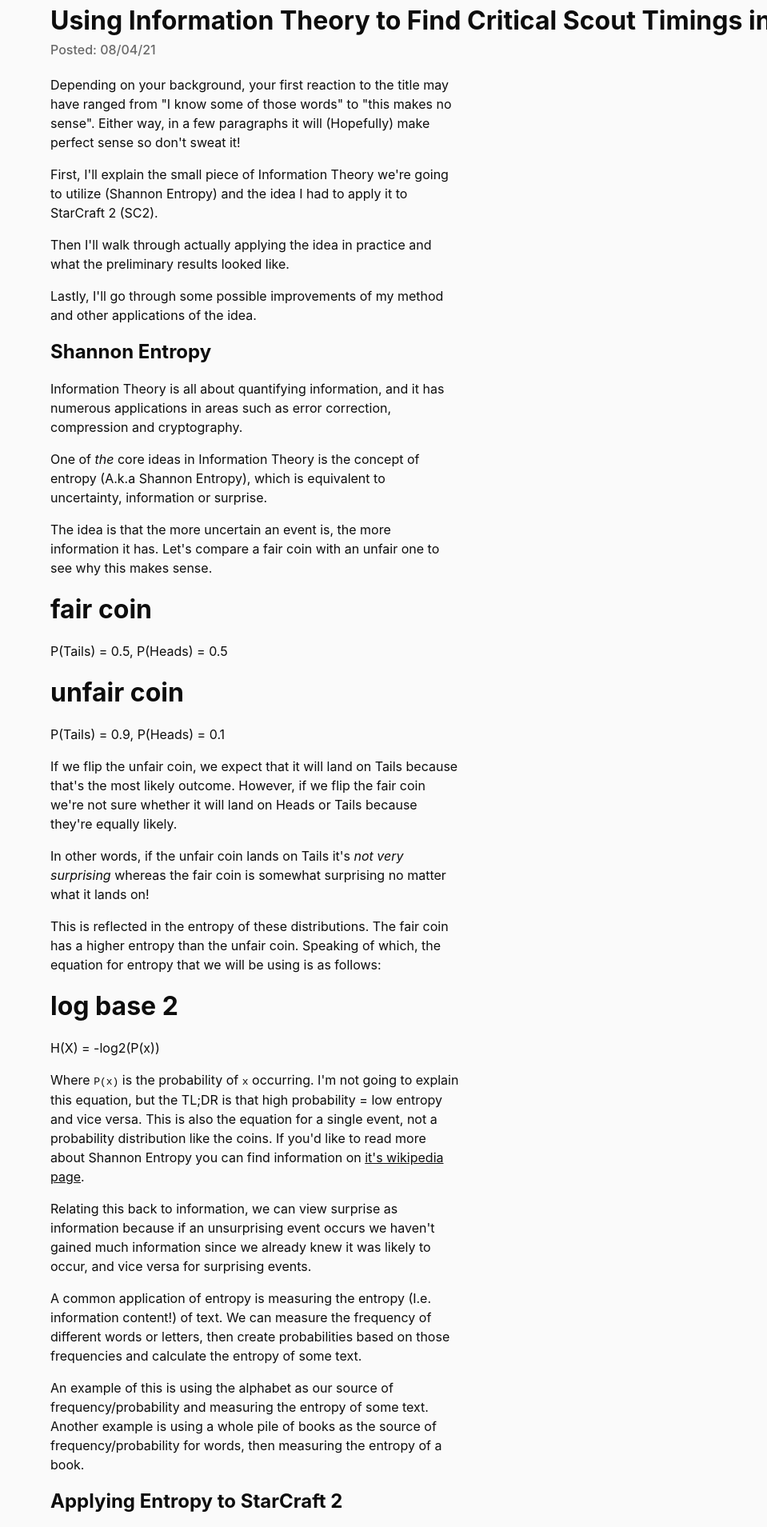
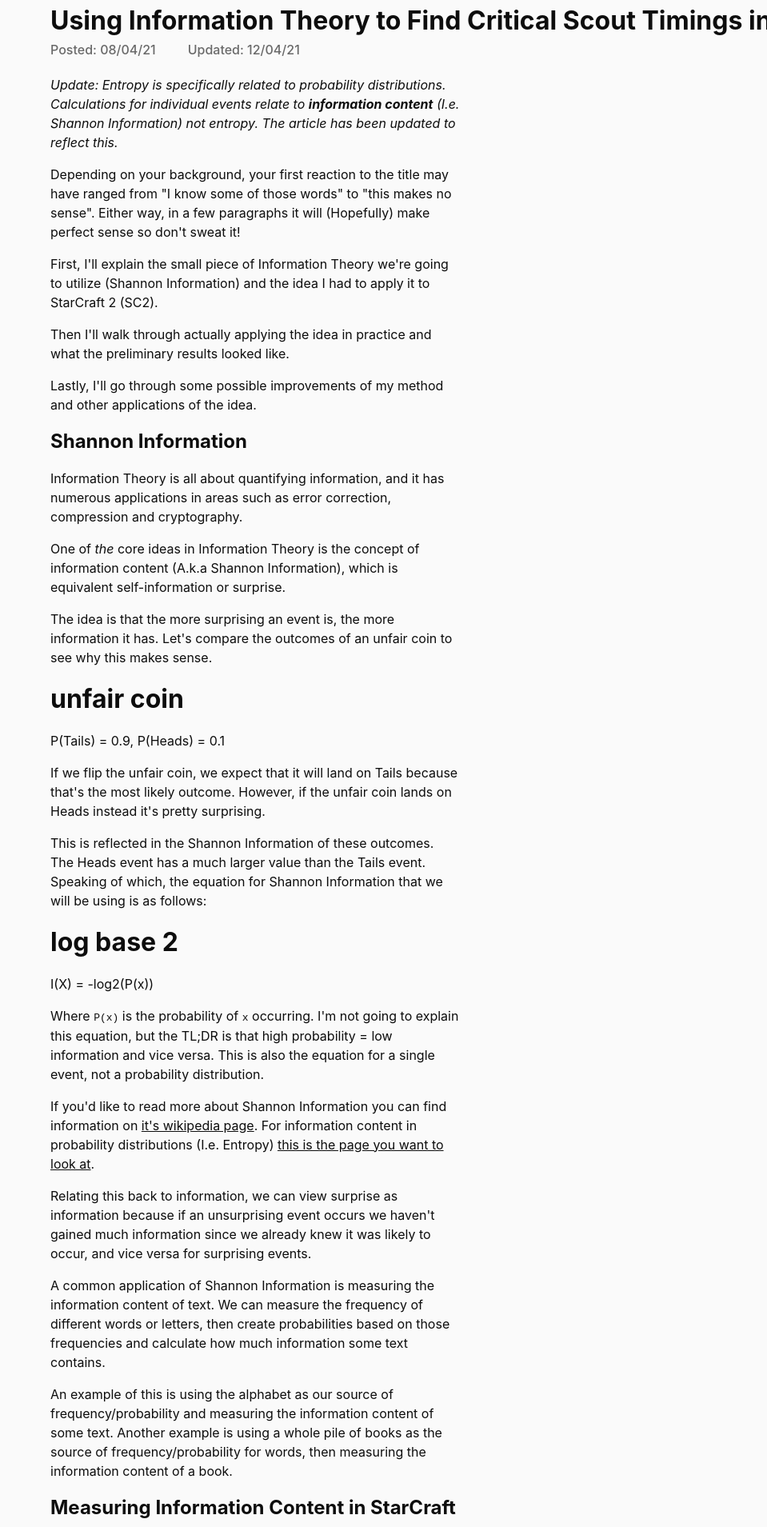
Before and after one commit to ZephyrBlu/qnt.gg, a Next.js app: page /blog/information-theory-scouting-sc2 in a window 1280 px wide. Shown: the part 120-2029 px from the top of the page at 80% size, without its empty margins (321-1280 px from the left). Built offline with nearby package versions, Linux system fonts and the light colour scheme.

Commit message:
Edit info theory post to correct usage of entropy

```diff
--- a/components/PostDetails.css
+++ b/components/PostDetails.css
@@ -30,7 +30,7 @@
 }
 
 .PostDetails__date:first-child {
-    margin-right: 10px;
+    margin-right: 40px;
 }
 
 @media (max-width: 1200px) {
--- a/components/PostDetails.tsx
+++ b/components/PostDetails.tsx
@@ -24,7 +24,7 @@
             </div>
             {updatedAt &&
                 <div className="PostDetails__date Post__date--updated">
-                    (Last Updated: {updatedAt})
+                    Updated: {updatedAt}
                 </div>}
             </div>
     </div>
--- a/pages/blog/information-theory-scouting-sc2.mdx
+++ b/pages/blog/information-theory-scouting-sc2.mdx
@@ -9,93 +9,93 @@
         path={postPath}
         title="Using Information Theory to Find Critical Scout Timings in StarCraft 2"
         postedAt="08/04/21"
+        updatedAt="12/04/21"
     />
 );
 
 <Fragment>{postDetails()}</Fragment>
 
+*Update: Entropy is specifically related to probability distributions.
+Calculations for individual events relate to **information content** (I.e. Shannon Information)
+not entropy. The article has been updated to reflect this.*
+
 Depending on your background, your first reaction to the title may have ranged from "I know some of those words"
 to "this makes no sense". Either way, in a few paragraphs it will (Hopefully) make perfect sense so don't sweat it!
 
 First, I'll explain the small piece of Information Theory we're going to utilize
-(Shannon Entropy) and the idea I had to apply it to StarCraft 2 (SC2).
+(Shannon Information) and the idea I had to apply it to StarCraft 2 (SC2).
 
 Then I'll walk through actually applying the idea in practice and what the preliminary
 results looked like.
 
 Lastly, I'll go through some possible improvements of my method and other applications of the idea.
 
-## Shannon Entropy
+## Shannon Information
 
 Information Theory is all about quantifying information, and it has numerous applications in areas
 such as error correction, compression and cryptography.
 
-One of *the* core ideas in Information Theory is the concept of entropy (A.k.a Shannon Entropy),
-which is equivalent to uncertainty, information or surprise.
+One of *the* core ideas in Information Theory is the concept of information content (A.k.a Shannon Information),
+which is equivalent self-information or surprise.
 
-The idea is that the more uncertain an event is, the more information it has. Let's compare
-a fair coin with an unfair one to see why this makes sense.
-
-    # fair coin
-    P(Tails) = 0.5, P(Heads) = 0.5
+The idea is that the more surprising an event is, the more information it has. Let's compare
+the outcomes of an unfair coin to see why this makes sense.
 
     # unfair coin
     P(Tails) = 0.9, P(Heads) = 0.1
 
 If we flip the unfair coin, we expect that it will land on Tails because that's the most likely
-outcome. However, if we flip the fair coin we're not sure whether it will land on Heads or Tails
-because they're equally likely.
+outcome. However, if the unfair coin lands on Heads instead it's pretty surprising.
 
-In other words, if the unfair coin lands on Tails it's *not very surprising* whereas the fair
-coin is somewhat surprising no matter what it lands on!
-
-This is reflected in the entropy of these distributions. The fair coin has a higher entropy than
-the unfair coin. Speaking of which, the equation for entropy that we will be using is as follows:
+This is reflected in the Shannon Information of these outcomes. The Heads event has a much larger
+value than the Tails event. Speaking of which, the equation for Shannon Information that we will be using is as follows:
 
     # log base 2
-    H(X) = -log2(P(x))
+    I(X) = -log2(P(x))
 
 Where `P(x)` is the probability of `x` occurring. I'm not going to explain this equation, but the TL;DR
-is that high probability = low entropy and vice versa. This is also the equation for a single
-event, not a probability distribution like the coins. If you'd like to read more about Shannon Entropy
-you can find information on [it's wikipedia page](https://en.wikipedia.org/wiki/Entropy_(information_theory)).
+is that high probability = low information and vice versa. This is also the equation for a single
+event, not a probability distribution.
+
+If you'd like to read more about Shannon Information you can find information on [it's wikipedia page](https://en.wikipedia.org/wiki/Information_content).
+For information content in probability distributions (I.e. Entropy) [this is the page you want to look at](https://en.wikipedia.org/wiki/Entropy_(information_theory)).
 
 Relating this back to information, we can view surprise as information because if an unsurprising
 event occurs we haven't gained much information since we already knew it was likely to occur, and vice
 versa for surprising events.
 
-A common application of entropy is measuring the entropy (I.e. information content!) of text.
+A common application of Shannon Information is measuring the information content of text.
 We can measure the frequency of different words or letters, then create probabilities based on those frequencies
-and calculate the entropy of some text.
+and calculate how much information some text contains.
 
 An example of this is using the alphabet as our source of frequency/probability and measuring
-the entropy of some text. Another example is using a whole pile of books as the source
-of frequency/probability for words, then measuring the entropy of a book.
+the information content of some text. Another example is using a whole pile of books as the source
+of frequency/probability for words, then measuring the information content of a book.
 
-## Applying Entropy to StarCraft 2
+## Measuring Information Content in StarCraft 2
 
 So how does this relate to scouting? Well, scouting is about gathering information.
 Maybe if we can quantify the amount of information in the game at each point in time then we
 can figure out when there's a lot of new information being created, and that seems like good time to scout.
 
 Figuring out what build your opponent is doing is generally a pretty important piece of
-information, so we'll start by trying to measure the entropy of that (I'll talk about units later).
+information, so we'll start by trying to measure the information content of that (I'll talk about units later).
 
 If we think about what a build is it's just a list of buildings, which is literally the same
 thing as a list of words. We can measure the frequency of each building over many games, then
 calculate probabilities based on those frequencies and use those to calculate the
-entropy of each building in a particular game.
+information content of each building in a particular game.
 
-Then we can plot the entropy of each building against time and judge if it's a good time to scout
-based on the relative entropy of each building. High entropy relative to other buildings
+Then we can plot the information content of each building against time and judge if it's a good time to scout
+based on the relative information content of each building. High information content relative to other buildings
 indicates a surprising event occured, so we might want to scout what happened.
 
-## Calculating Entropy from IEM Katowice Games
+## Calculating Information Content from IEM Katowice Games
 
 As per the heading of this section, I used all the games from IEM Katowice for this analysis.
 
 First, I made a list of buildings to ignore when counting frequencies since I thought they would
-negatively affect the interpretability of entropy. I eliminated supply buildings (Pylon, Supply Depot),
+negatively affect the interpretability of information content. I eliminated supply buildings (Pylon, Supply Depot),
 gas collectors and some support buildings like Missile Turrets and Cannons.
 
 This is the full list of buildings I ignored:
@@ -164,7 +164,7 @@
 After removing these buildings I calculated building frequencies on a per matchup basis to try and increase accuracy,
 then converted the frequencies to probabilities.
 
-To test out my theory in practice I generated entropy values for the Finals games between Reynor and Zest,
+To test out my theory in practice I generated information content values for the Finals games between Reynor and Zest,
 RO4 games between Reynor and Maru and RO8 games between TY and PartinG and gave the values
 a cursory check to see if they made any sort of sense.
 
@@ -175,7 +175,7 @@
 
 An interesting unexpected result that I didn't think about is Terran add-ons being counted as
 a unique building + add-on pair (E.g. `StarportReactor`). Since these combinations are
-relatively rare compared to other buildings they tend to have quite high entropy, which
+relatively rare compared to other buildings they tend to have quite high information content, which
 feels like a relatively good indicator when you think about it because add-on choice is actually
 quite important and can signal different builds!
 
@@ -198,8 +198,8 @@
 units serve quite a different purpose to buildings. Buildings tend to be an investment, whereas
 units are disposable.
 
-A possible approach to analyzing unit entropy is to measure frequencies across the entire game,
-but to batch entropy based on discrete 30sec periods. The idea here is to find points in time
+A possible approach to analyzing unit information content is to measure frequencies across the entire game,
+but to batch them based into discrete 30sec periods. The idea here is to find points in time
 when players suddenly produce many surprising units, which might mean you want to scout them
 and see if they are planning an attack or turtling up.
 
@@ -209,9 +209,9 @@
 be in for a rude surprise if you didn't scout something like a fleet of Carriers, Void Rays or Phoenix!
 This approach may also benefit from the proposed batched frequency improvement.
 
-Another possible application of entropy to units/army is a measurement such as entropy per unit/resource/supply.
+Another possible application of information content to units/army is a measurement such as information content per unit/resource/supply.
 Perhaps this could be an informative and interpretable way to measure and compare unit compositions
 since it effectively normalizes across all units instead of trying to compare apples to oranges.
 
-I'm excited to see where this goes since I think general idea of information entropy is
+I'm excited to see where this goes since I think general idea of information content is
 extremely flexible and applicable to many different areas of both SC2 and other games.
```
